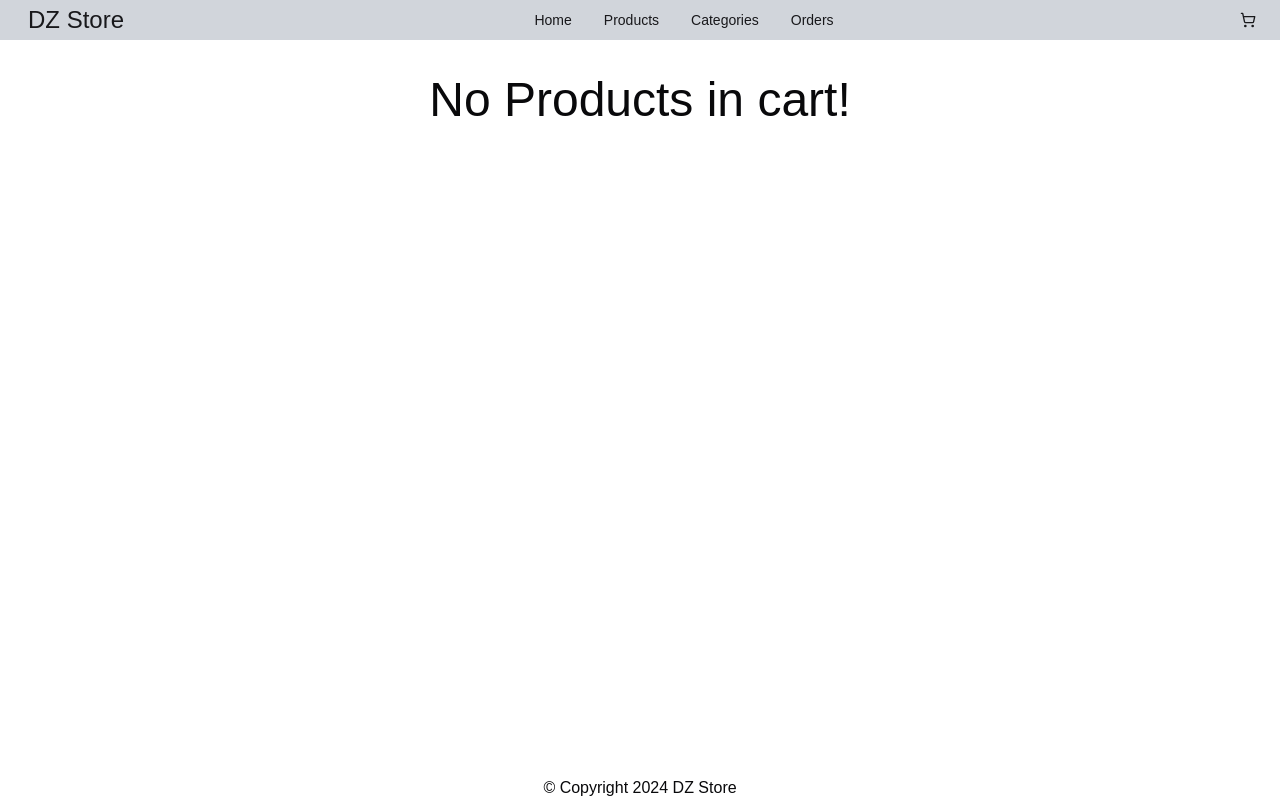
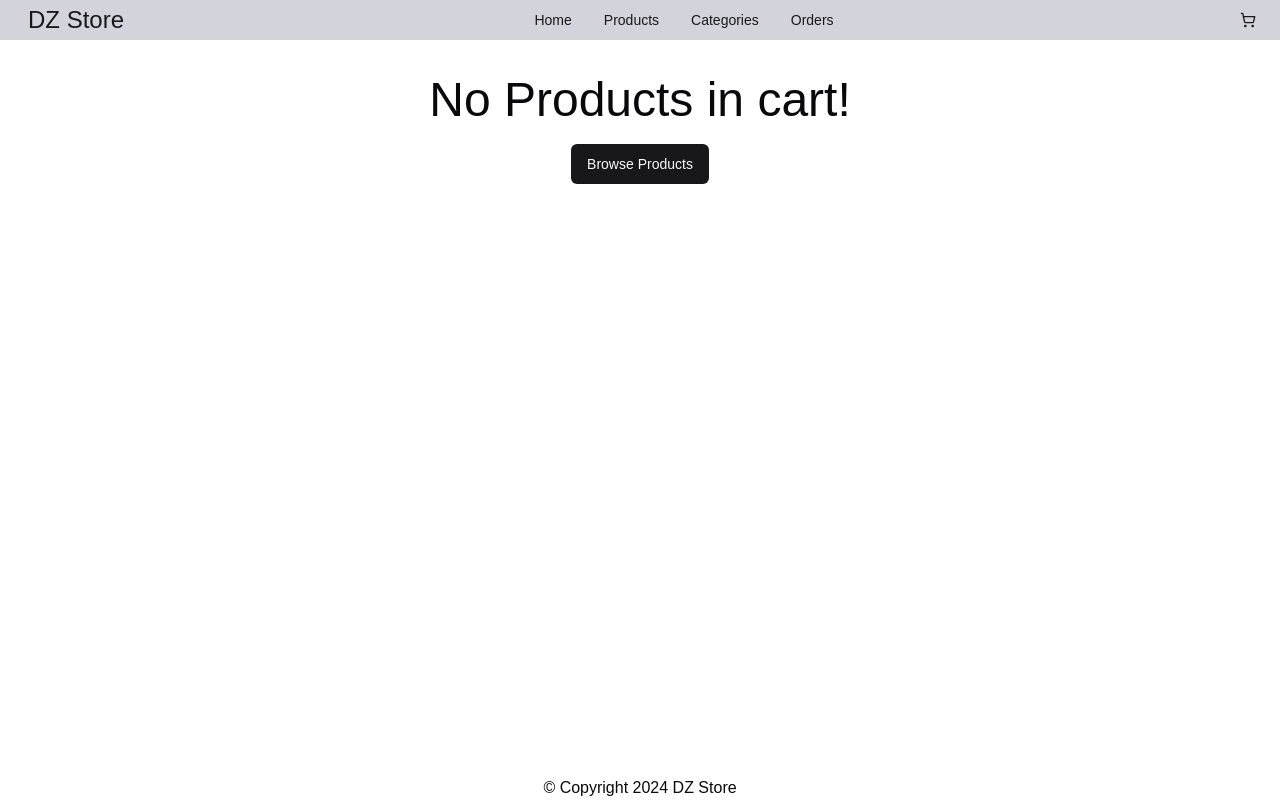
Before and after one commit to ahmadalzoubi13579/dz-e-commerce, a Next.js app: page /cart in a window 1280 px wide. Built offline with nearby package versions, Linux system fonts and the light colour scheme; what tailwindcss-logical would draw is missing.

Commit message:
feat: add link to products page from cart and checkout when empty

```diff
--- a/src/app/features/checkout/components/CartDetails/CartDetails.tsx
+++ b/src/app/features/checkout/components/CartDetails/CartDetails.tsx
@@ -6,13 +6,22 @@ import { CartProduct } from './CartProduct';
 import { Button } from '~/src/components/ui/button';
 import { useRouter } from 'next/navigation';
 import { PATHS } from '~/src/app/shared/constants/paths';
+import Link from 'next/link';
 
 const CartDetails = () => {
   const router = useRouter();
 
   const { products } = useCartContext();
 
-  if (products.length === 0) return <EmptyState title='No Products in cart!' />;
+  if (products.length === 0)
+    return (
+      <div>
+        <EmptyState title='No Products in cart!' />
+        <Button asChild>
+          <Link href={PATHS.PRODUCTS}>Browse Products</Link>
+        </Button>
+      </div>
+    );
 
   return (
     <section className='text-left my-5'>
--- a/src/app/features/checkout/components/CheckoutDetails/CheckoutDetails.tsx
+++ b/src/app/features/checkout/components/CheckoutDetails/CheckoutDetails.tsx
@@ -11,6 +11,7 @@ import { useToast } from '~/src/hooks/use-toast';
 import { useRouter } from 'next/navigation';
 import { PATHS } from '~/src/app/shared/constants/paths';
 import { Loader2 } from 'lucide-react';
+import Link from 'next/link';
 
 const CheckoutDetails = () => {
   const router = useRouter();
@@ -58,7 +59,15 @@ const CheckoutDetails = () => {
     );
   };
 
-  if (products.length === 0) return <EmptyState title='No Products in cart to make order!' />;
+  if (products.length === 0)
+    return (
+      <div>
+        <EmptyState title='No Products in cart to make order!' />
+        <Button asChild>
+          <Link href={PATHS.PRODUCTS}>Browse Products</Link>
+        </Button>
+      </div>
+    );
 
   return (
     <section className='text-left my-5'>
```
